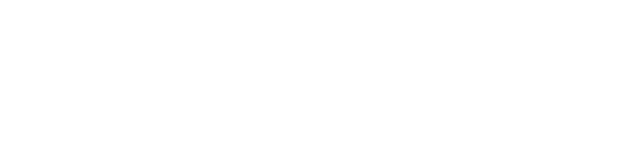
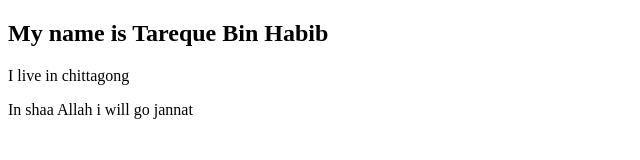
Before and after one commit to tareque-bin-habib/my-third-repo, a plain HTML site: page index.html in a window 1280 px wide. Shown: the whole page, without its empty margins (0-640 px from the left). Drawn offline with Linux system fonts and the light colour scheme.

Commit message:
added header

```diff
--- a/index.html
+++ b/index.html
@@ -7,6 +7,8 @@
     <title>Document</title>
 </head>
 <body>
-
+    <h2>My name is Tareque Bin Habib</h2>
+    <p>I live in chittagong</p>
+    <p>In shaa Allah i will go jannat</p>
 </body>
 </html>
```
